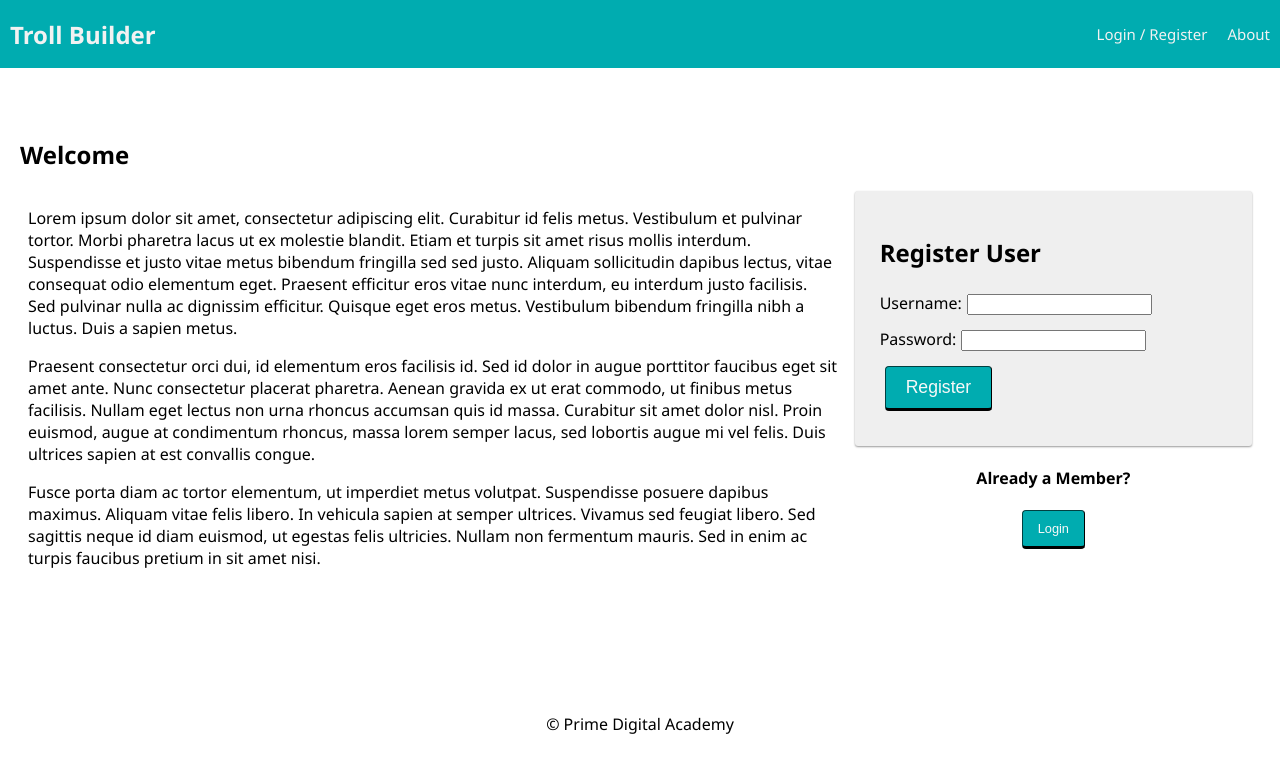
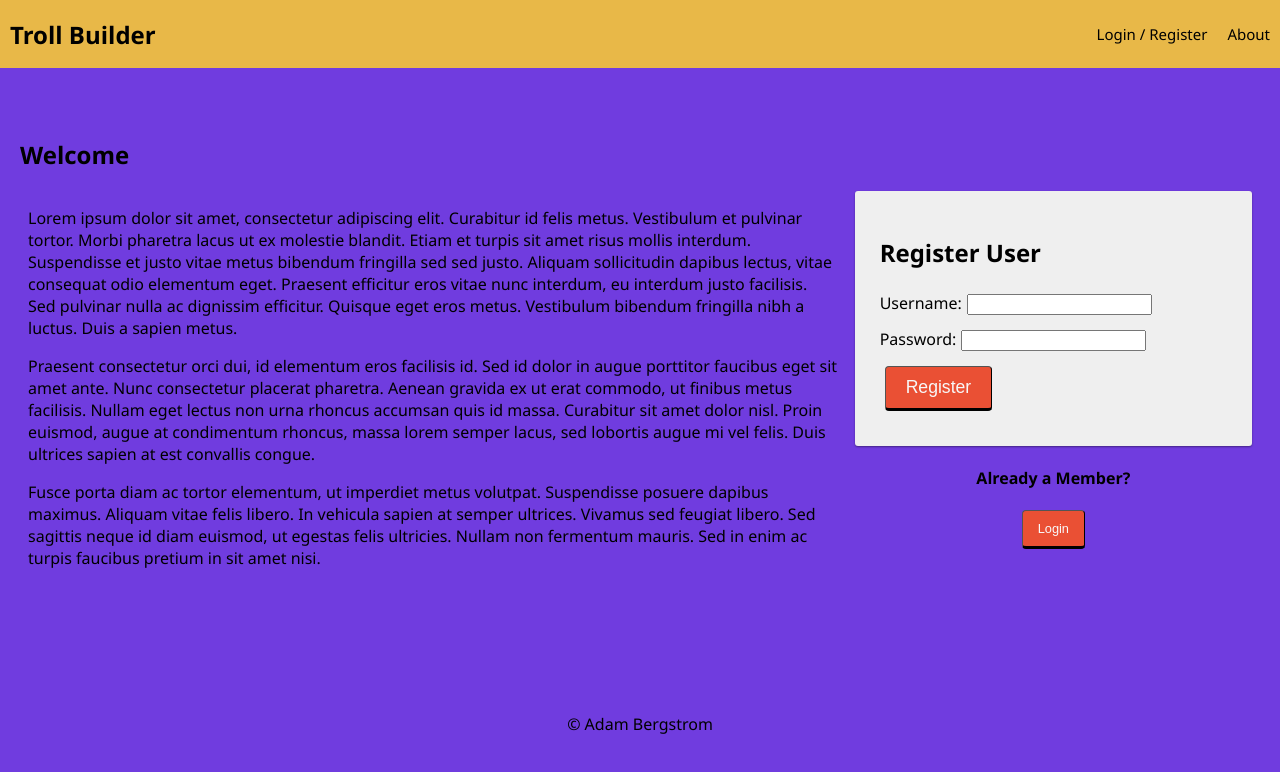
Before and after one commit to AdamBergstrom138/troll-builder, a React (Create React App) app: page /roll#/home in a window 1280 px wide. Shown: the top 772 px of the page. Built offline with nearby package versions, Linux system fonts and the light colour scheme; no server answers.

Commit message:
updated styling and test gif

```diff
--- a/src/components/App/App.css
+++ b/src/components/App/App.css
@@ -7,6 +7,7 @@ body,
 body {
   font-family: 'Segoe UI', Tahoma, Geneva, Verdana, sans-serif;
   margin: 0px;
+  background-color: #703cdf;
 }
 
 img {
@@ -29,10 +30,10 @@ Button
 .btn {
   display: inline-block;
   padding: 10px 20px;
-  border-color: #014041;
+  border-color: #000000;
   border-width: 1px 1px 3px;
   border-radius: 4px;
-  background-color: #00acb0;
+  background-color: #ea5034;
   color: #f8f8f8;
   font-size: 1.1rem;
   outline: 0;
@@ -55,7 +56,7 @@ Button
 }
 
 .btn:hover {
-  background-color: #008183;
+  background-color: #851313;
   text-decoration: none;
 }
 
@@ -72,8 +73,8 @@ Button
 
 .btn_asLink:hover {
   background-color: transparent;
-  border-color: #008183;
-  color: #008183;
+  border-color: #389c21;
+  color: #389c21;
 }
 
 /* --------------------------------------------------------------------------------
--- a/src/components/Footer/Footer.jsx
+++ b/src/components/Footer/Footer.jsx
@@ -7,7 +7,7 @@ import './Footer.css';
 // or even care what the redux state is, so it doesn't need 'connect()'
 
 function Footer() {
-  return <footer>&copy; Prime Digital Academy</footer>;
+  return <footer>&copy; Adam Bergstrom</footer>;
 }
 
 export default Footer;
--- a/src/components/GalleryPage/GalleryPage.css
+++ b/src/components/GalleryPage/GalleryPage.css
@@ -1,4 +1,13 @@
 .trolls {
     display : flex;
     flex-wrap: wrap;
+
 }
+
+.trollBox {
+    background-color: rgb(232, 184, 72);
+    border: 3px solid black;
+    border-radius: 5%;
+    padding: 1%;
+    margin: 1%;
+  }
--- a/src/components/GalleryPage/GalleryPage.jsx
+++ b/src/components/GalleryPage/GalleryPage.jsx
@@ -36,7 +36,7 @@ function GalleryPage() {
                         <div className='trollBox' key={troll.troll_id} >
                             <h3>{troll.name}</h3>
                             <img onClick={() => handleClick(troll)} src={troll.image} alt={troll.name}/>
-                            <h4>{troll.Description}</h4>
+                            <h4>{troll.description}</h4>
                             <h5>Born on:{troll.created}</h5>
                             <div><LikeButton troll={troll} /></div>
                         </div>
--- a/src/components/Nav/Nav.css
+++ b/src/components/Nav/Nav.css
@@ -5,7 +5,7 @@
   align-items: center;
 
   margin: 0 0 30px;
-  background-color: #00acb0;
+  background-color: rgb(232, 184, 72);
   overflow: hidden;
 }
 
@@ -16,15 +16,15 @@
 .nav-title {
   font-size: 24px;
   font-weight: 700;
-  color: #f2f2f2;
+  color: #000000;
   padding-left: 10px;
   margin: 0;
 }
 
 .navLink {
   display: inline-block;
-  color: #f2f2f2;
-  background-color: #00acb0;
+  color: #000000;
+  background-color: rgb(232, 184, 72);
   text-align: center;
   padding: 24px 10px;
   text-decoration: none;
@@ -38,5 +38,5 @@
 }
 
 .navLink:hover {
-  background-color: #008183;
+  background-color: rgb(174, 138, 52);
 }
--- a/src/components/RollPage/RollPage.jsx
+++ b/src/components/RollPage/RollPage.jsx
@@ -2,6 +2,7 @@ import React, {useState}from 'react';
 import { useDispatch } from 'react-redux';
 import {useSelector} from 'react-redux';
 import { useHistory, useParams } from 'react-router-dom';
+
 //🧌
 function RollPage() {
   const dispatch = useDispatch();
@@ -11,6 +12,7 @@ function RollPage() {
   const [descriptionInput, setDescriptionInput] = useState('');
 
   const user = useSelector((store) => store.user);
+  const trolls = useSelector((store) => store.troll);
 
   const random = () => {
     let element = Math.floor(Math.random() * 3);
@@ -92,9 +94,11 @@ const goToNewTroll = () => {
 
   return (
     <div className="container">
-      <h1>Troll Builder Roll-A-Troll page</h1>
-      <h2>Welcome, {user.username}!</h2>
-      <p>Your ID is: {user.id}</p>
+      <h1>Roll-A-Troll! {user.username}!</h1>
+      <img src="imgs/test.gif" alt="laughing troll" width="512" height="512" ></img>
+      {/* <h2>{user.username}!</h2> */}
+      {/* <p>Your ID is: {user.id}</p> */}
+      <h3>Enter a Name and Description of your troll!</h3>
       <form >
         <input
           type='text'
```
Also changed, not shown: public/imgs/test.gif (added).
